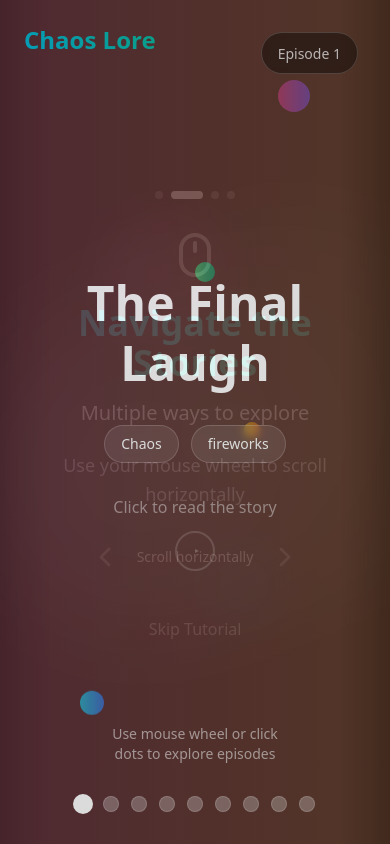
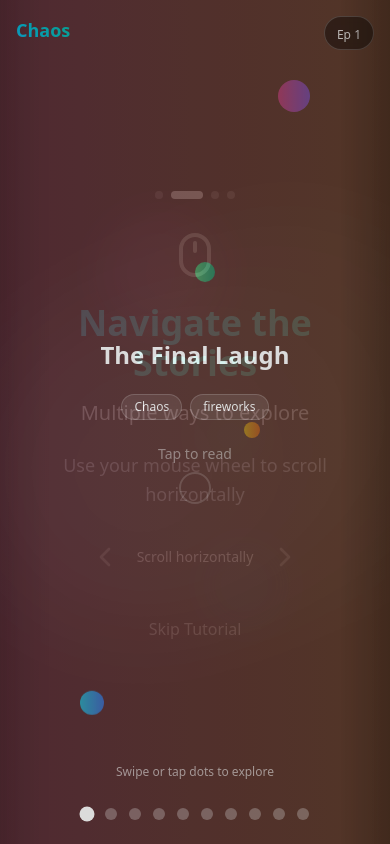
Before and after one commit to B1smarQ/lore, a React (Vite) app: page / in a window 390 px wide. Built offline with nearby package versions, Linux system fonts and the light colour scheme.

Commit message:
Feat: mobile support

```diff
--- a/src/App.tsx
+++ b/src/App.tsx
@@ -15,6 +15,7 @@ function App() {
     const [_, setIsScrolling] = useState(false);
     const [showOnboarding, setShowOnboarding] = useState(true);
     const [currentStoryIndex, setCurrentStoryIndex] = useState(0);
+    const dotsContainerRef = useRef<HTMLDivElement>(null);
     const scrollContainerRef = useRef<HTMLDivElement>(null);
     const scrollTimeoutRef = useRef<number | null>(null);
     const animationFrameRef = useRef<number | null>(null);
@@ -75,6 +76,24 @@ function App() {
         }
     }, []);
 
+    // Function to scroll dots container to keep active dot visible
+    const scrollDotsToActive = (index: number) => {
+        if (dotsContainerRef.current) {
+            const dotWidth = 16; // Approximate width including gap
+            const containerWidth = dotsContainerRef.current.clientWidth;
+            const scrollLeft = dotsContainerRef.current.scrollLeft;
+            const dotPosition = index * dotWidth;
+
+            // Check if dot is outside visible area
+            if (dotPosition < scrollLeft || dotPosition > scrollLeft + containerWidth - dotWidth) {
+                dotsContainerRef.current.scrollTo({
+                    left: Math.max(0, dotPosition - containerWidth / 2),
+                    behavior: 'smooth'
+                });
+            }
+        }
+    };
+
     // Track current story index based on scroll position
     useEffect(() => {
         const updateCurrentIndex = () => {
@@ -83,6 +102,7 @@ function App() {
                 const newIndex = Math.round(scrollContainerRef.current.scrollLeft / containerWidth);
                 if (newIndex !== currentStoryIndex && newIndex >= 0 && newIndex < stories.length) {
                     setCurrentStoryIndex(newIndex);
+                    scrollDotsToActive(newIndex);
                 }
             }
         };
@@ -130,6 +150,45 @@ function App() {
                 scrollContainerRef.current.scrollLeft = targetScrollLeftRef.current;
             }
         }
+    };
+
+    // Touch handling for mobile swipe
+    const touchStartRef = useRef<{ x: number; y: number } | null>(null);
+    const touchEndRef = useRef<{ x: number; y: number } | null>(null);
+
+    const handleTouchStart = (e: React.TouchEvent) => {
+        touchStartRef.current = {
+            x: e.touches[0].clientX,
+            y: e.touches[0].clientY
+        };
+    };
+
+    const handleTouchMove = (e: React.TouchEvent) => {
+        touchEndRef.current = {
+            x: e.touches[0].clientX,
+            y: e.touches[0].clientY
+        };
+    };
+
+    const handleTouchEnd = () => {
+        if (!touchStartRef.current || !touchEndRef.current) return;
+
+        const deltaX = touchStartRef.current.x - touchEndRef.current.x;
+        const deltaY = touchStartRef.current.y - touchEndRef.current.y;
+
+        // Only handle horizontal swipes (ignore vertical scrolling)
+        if (Math.abs(deltaX) > Math.abs(deltaY) && Math.abs(deltaX) > 50) {
+            if (deltaX > 0 && currentStoryIndex < stories.length - 1) {
+                // Swipe left - go to next story
+                handleEdgeNavigation('next');
+            } else if (deltaX < 0 && currentStoryIndex > 0) {
+                // Swipe right - go to previous story
+                handleEdgeNavigation('prev');
+            }
+        }
+
+        touchStartRef.current = null;
+        touchEndRef.current = null;
     };
 
     // Handle horizontal scroll with mouse wheel and keyboard
@@ -287,12 +346,13 @@ function App() {
                     />
                 )}
 
-                {/* Minimal header - top left corner only */}
-                <div className="absolute top-6 left-6 z-30 pointer-events-none">
+                {/* Responsive header */}
+                <div className="absolute top-4 sm:top-6 left-4 sm:left-6 z-30 pointer-events-none">
                     <GlitchEffects intensity="low" isActive={!showOnboarding}>
-                        <h1 className="text-2xl font-bold">
+                        <h1 className="text-lg sm:text-xl md:text-2xl font-bold">
                             <span className="chaos-gradient bg-clip-text text-transparent">
-                                Chaos Lore
+                                <span className="hidden sm:inline">Chaos Lore</span>
+                                <span className="sm:hidden">Chaos</span>
                             </span>
                         </h1>
                     </GlitchEffects>
@@ -304,6 +364,9 @@ function App() {
                         ref={scrollContainerRef}
                         className="flex h-full overflow-x-auto scrollbar-hide horizontal-scroll"
                         style={{ scrollBehavior: 'auto' }}
+                        onTouchStart={handleTouchStart}
+                        onTouchMove={handleTouchMove}
+                        onTouchEnd={handleTouchEnd}
                     >
                         {stories.map((story, index) => (
                             <div key={story.id} className="story-container story-blend" data-story-index={index}>
@@ -315,21 +378,24 @@ function App() {
                         ))}
                     </div>
 
-                    {/* Navigation dots */}
-                    <div className="absolute bottom-8 left-1/2 transform -translate-x-1/2 flex gap-3 z-30 pointer-events-auto">
+                    {/* Navigation dots - scrollable */}
+                    <div className="absolute bottom-4 sm:bottom-6 md:bottom-8 left-1/2 transform -translate-x-1/2 z-30 pointer-events-auto">
+                        <div className="max-w-xs sm:max-w-sm md:max-w-md lg:max-w-lg xl:max-w-xl">
+                            <div
+                                ref={dotsContainerRef}
+                                className="dots-container flex gap-3 sm:gap-4 overflow-x-auto scrollbar-hide px-4 py-2 -mx-4"
+                            >
                                 {stories.map((_, index) => (
                                     <button
                                         key={index}
-                                className={`w-4 h-4 rounded-full transition-all duration-300 cursor-pointer border ${index === currentStoryIndex
-                                    ? 'bg-white border-white/60 scale-125'
-                                    : 'bg-white/30 hover:bg-white/60 border-white/20 hover:border-white/40'
+                                        className={`navigation-dot flex-shrink-0 w-3 sm:w-4 h-3 sm:h-4 rounded-full cursor-pointer ${index === currentStoryIndex
+                                            ? 'bg-white scale-125'
+                                            : 'bg-white/30 hover:bg-white/60'
                                             }`}
                                         onClick={() => {
                                             if (scrollContainerRef.current) {
                                                 const containerWidth = scrollContainerRef.current.clientWidth;
                                                 const snapTarget = index * containerWidth;
-
-
 
                                                 // Cancel any existing animation
                                                 if (animationFrameRef.current) {
@@ -351,11 +417,16 @@ function App() {
                                     />
                                 ))}
                             </div>
+                        </div>
 
-                    {/* Scroll hint */}
-                    <div className="absolute bottom-20 left-1/2 transform -translate-x-1/2 z-30 pointer-events-none">
-                        <p className="text-white/60 text-sm text-center">
-                            Use mouse wheel or click dots to explore episodes
+
+                    </div>
+
+                    {/* Scroll hint - responsive */}
+                    <div className="absolute bottom-16 sm:bottom-20 left-1/2 transform -translate-x-1/2 z-30 pointer-events-none">
+                        <p className="text-white/60 text-xs sm:text-sm text-center px-4">
+                            <span className="hidden sm:inline">Use mouse wheel or click dots to explore episodes</span>
+                            <span className="sm:hidden">Swipe or tap dots to explore</span>
                         </p>
                     </div>
                 </main>
--- a/src/components/StoryCard.tsx
+++ b/src/components/StoryCard.tsx
@@ -47,30 +47,34 @@ const StoryCard: React.FC<StoryCardProps> = ({ story, onClick }) => {
             <div className="absolute top-1/2 right-1/3 w-4 h-4 rounded-full bg-gradient-to-r from-yellow-400 to-orange-500 animate-pulse opacity-50" />
             <div className="absolute top-1/3 left-1/2 w-5 h-5 rounded-full bg-gradient-to-r from-green-400 to-emerald-500 animate-float opacity-60" style={{ animationDelay: '2s' }} />
 
-            {/* Episode indicator - top right corner */}
-            <div className="absolute top-8 right-8 px-4 py-2 bg-black/40 backdrop-blur-sm rounded-full border border-white/20">
-                <span className="text-white/80 text-sm font-medium">Episode {story.id}</span>
+            {/* Episode indicator - responsive positioning */}
+            <div className="absolute top-4 sm:top-6 md:top-8 right-4 sm:right-6 md:right-8 px-3 sm:px-4 py-1 sm:py-2 bg-black/40 backdrop-blur-sm rounded-full border border-white/20">
+                <span className="text-white/80 text-xs sm:text-sm font-medium">
+                    <span className="hidden sm:inline">Episode </span>
+                    <span className="sm:hidden">Ep </span>
+                    {story.id}
+                </span>
             </div>
 
-            {/* Content - fully centered */}
-            <div className="relative h-full flex items-center justify-center p-16">
-                <div className="text-center max-w-4xl">
+            {/* Content - responsive centered */}
+            <div className="relative h-full flex items-center justify-center p-4 sm:p-8 md:p-12 lg:p-16">
+                <div className="text-center max-w-4xl w-full px-4">
                     <GlitchEffects intensity="medium" isActive={true}>
-                        <h3 className="text-5xl font-bold text-white mb-6 group-hover:text-transparent group-hover:bg-clip-text group-hover:bg-gradient-to-r group-hover:from-white group-hover:to-gray-300 transition-all duration-500 leading-tight">
+                        <h3 className="text-2xl sm:text-3xl md:text-4xl lg:text-5xl xl:text-6xl font-bold text-white mb-4 sm:mb-6 group-hover:text-transparent group-hover:bg-clip-text group-hover:bg-gradient-to-r group-hover:from-white group-hover:to-gray-300 transition-all duration-500 leading-tight">
                             <ChaoticText glitchChance={0.15} chaosLevel="medium">
                                 {story.title}
                             </ChaoticText>
                         </h3>
                     </GlitchEffects>
-                    <p className="text-gray-200 text-lg leading-relaxed mb-8 max-w-2xl mx-auto">
+                    <p className="text-gray-200 text-sm sm:text-base md:text-lg leading-relaxed mb-6 sm:mb-8 max-w-2xl mx-auto">
                         {story.excerpt}
                     </p>
 
-                    <div className="flex flex-wrap gap-3 justify-center mb-8">
+                    <div className="flex flex-wrap gap-2 sm:gap-3 justify-center mb-6 sm:mb-8">
                         {story.tags.map((tag, index) => (
                             <span
                                 key={index}
-                                className="px-4 py-2 text-sm bg-white/10 text-white rounded-full border border-white/20 backdrop-blur-sm group-hover:bg-white/20 group-hover:border-white/30 transition-all duration-300"
+                                className="px-3 sm:px-4 py-1 sm:py-2 text-xs sm:text-sm bg-white/10 text-white rounded-full border border-white/20 backdrop-blur-sm group-hover:bg-white/20 group-hover:border-white/30 transition-all duration-300"
                             >
                                 {tag}
                             </span>
@@ -79,9 +83,12 @@ const StoryCard: React.FC<StoryCardProps> = ({ story, onClick }) => {
 
                     {/* Click to read indicator */}
                     <div className="opacity-60 group-hover:opacity-100 transition-opacity duration-300">
-                        <p className="text-white/80 text-base">Click to read the story</p>
-                        <div className="mt-3 w-10 h-10 mx-auto border-2 border-white/40 rounded-full flex items-center justify-center animate-pulse">
-                            <div className="w-0 h-0 border-l-4 border-l-white/60 border-t-2 border-t-transparent border-b-2 border-b-transparent ml-1"></div>
+                        <p className="text-white/80 text-sm sm:text-base">
+                            <span className="hidden sm:inline">Click to read the story</span>
+                            <span className="sm:hidden">Tap to read</span>
+                        </p>
+                        <div className="mt-2 sm:mt-3 w-8 sm:w-10 h-8 sm:h-10 mx-auto border-2 border-white/40 rounded-full flex items-center justify-center animate-pulse">
+                            <div className="w-0 h-0 border-l-3 sm:border-l-4 border-l-white/60 border-t-1.5 sm:border-t-2 border-t-transparent border-b-1.5 sm:border-b-2 border-b-transparent ml-0.5 sm:ml-1"></div>
                         </div>
                     </div>
                 </div>
--- a/src/data/stories.ts
+++ b/src/data/stories.ts
@@ -887,6 +887,65 @@ That night:
 
 
         `
+    },
+    {
+        id: "10",
+        title: "Et Tu, Jester?",
+        tags: ["Caesar", "Rome"],
+        content: `
+# Et Tu, Jester?
+
+## Act I: The Ides of LOL
+
+The Roman Senate was in session. Senators bickered. Caesar brooded. The air smelled of wine, ambition, and poor life choices.
+
+Then - a firework exploded in the sacred halls.
+
+Confetti rained down as a figure in a patched toga backflipped onto the podium, kicking over a bust of Cato.
+
+"Salve, suckers!" The Jester grinned, adjusting a laurel wreath crookedly on his head. "Let’s liven this place up!"
+
+Cicero dropped his scroll. "By Jupiter’s beard - WHO ARE YOU?!"
+
+The Jester gasped. "Who am I? Who are YOU? Actually, scratch that - let’s vote on it!"
+
+He snapped his fingers.
+
+## Act II: The Senate Descends into Madness
+
+* All speeches were auto-tuned into sea shanties.
+
+* The Roman eagles mutated into parrots that only squawked "YOLO."
+
+* Brutus’ dagger turned into a baguette mid-assassination attempt.
+
+* Caesar’s famous last words? "Et tu, Jester?" before getting pied in the face.
+
+Pompey stood, trembling. "**This is an outrage! Rome is-**"
+
+"BORING!" The Jester declared, replacing the Senate floor with a bouncy castle. "Let’s fix that."
+
+He pulled out THE FINAL LAUGH and fired.
+
+## Act III: The Second Roman Empire
+
+The aftermath:
+
+* The Colosseum now hosts stand-up comedy instead of gladiator fights.
+
+* Latin is replaced with meme hieroglyphics.
+
+* Roads? Still lead to Rome, but Rome is now a taco truck.
+
+* Augustus’ reign is retconned into a failed improv show.
+
+* The Jester, now self-appointed Emperor for Life, lounged on a throne of stolen dignity.
+
+"Best. Empire. Ever."
+
+*Somewhere, a single white flower grew in the ruins of the Forum. It was flipping off the sunset.*
+
+        `
     }
 
 
--- a/src/index.css
+++ b/src/index.css
@@ -688,3 +688,120 @@ pecific markdown content styling */
 .markdown-content ol {
     transform: none !important;
 }
+
+/* Mobile-specific improvements */
+@media (max-width: 640px) {
+
+    /* Prevent text selection on mobile for better UX */
+    .story-container {
+        -webkit-user-select: none;
+        -moz-user-select: none;
+        -ms-user-select: none;
+        user-select: none;
+    }
+
+    /* Improve touch targets */
+    button {
+        min-height: 44px;
+        min-width: 44px;
+    }
+
+    /* Better text rendering on mobile */
+    body {
+        -webkit-font-smoothing: antialiased;
+        -moz-osx-font-smoothing: grayscale;
+        text-rendering: optimizeLegibility;
+    }
+
+    /* Prevent zoom on input focus */
+    input,
+    select,
+    textarea {
+        font-size: 16px;
+    }
+
+    /* Smooth scrolling for mobile */
+    .horizontal-scroll {
+        -webkit-overflow-scrolling: touch;
+        scroll-snap-type: x mandatory;
+    }
+
+    /* Reduce glitch intensity on mobile for performance */
+    .glitch-rgb,
+    .glitch-static,
+    .glitch-distort {
+        animation-duration: 0.2s;
+    }
+}
+
+/* Tablet-specific adjustments */
+@media (min-width: 641px) and (max-width: 1024px) {
+
+    /* Slightly larger touch targets for tablets */
+    button {
+        min-height: 48px;
+        min-width: 48px;
+    }
+}
+
+/* Line clamp utility for long titles */
+.line-clamp-3 {
+    display: -webkit-box;
+    -webkit-line-clamp: 3;
+    -webkit-box-orient: vertical;
+    overflow: hidden;
+}
+
+/* Responsive text utilities */
+@media (max-width: 640px) {
+    .text-responsive-title {
+        font-size: clamp(1.5rem, 8vw, 3rem);
+        line-height: 1.1;
+    }
+}
+
+/*
+Navigation dots scrolling improvements */
+.dots-container {
+    scroll-behavior: smooth;
+    -webkit-overflow-scrolling: touch;
+}
+
+/* Hide scrollbar for dots but keep functionality */
+.dots-container::-webkit-scrollbar {
+    display: none;
+}
+
+.dots-container {
+    -ms-overflow-style: none;
+    scrollbar-width: none;
+}
+
+/* Improve dot visibility and interaction */
+@media (max-width: 640px) {
+    .navigation-dot {
+        min-width: 12px;
+        min-height: 12px;
+    }
+
+    /* Add more spacing on mobile for easier tapping */
+    .dots-container {
+        gap: 0.75rem;
+    }
+}
+
+/* Smooth transitions for dot scaling */
+.navigation-dot {
+    transition: all 0.3s cubic-bezier(0.4, 0, 0.2, 1);
+}
+
+.navigation-dot:active {
+    transform: scale(0.9);
+}
+
+/* Gradient fade indicators for scrollable dots */
+.dots-fade-left,
+.dots-fade-right {
+    pointer-events: none;
+    z-index: 1;
+}
```
Also changed, not shown: src/components/EdgePreviews.tsx (+28 -18 lines). Lines whose indentation alone changed are shown as unchanged.
